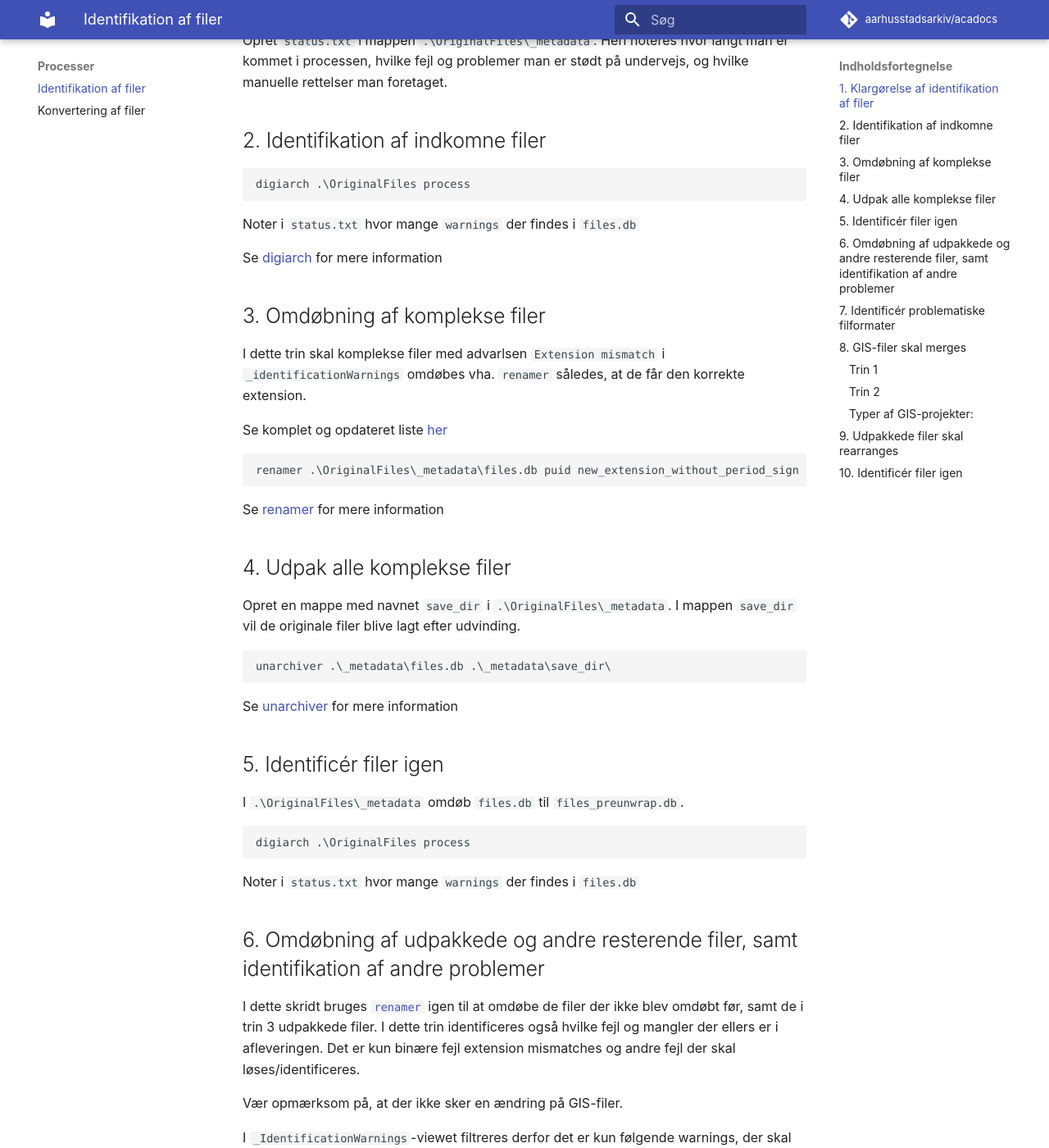
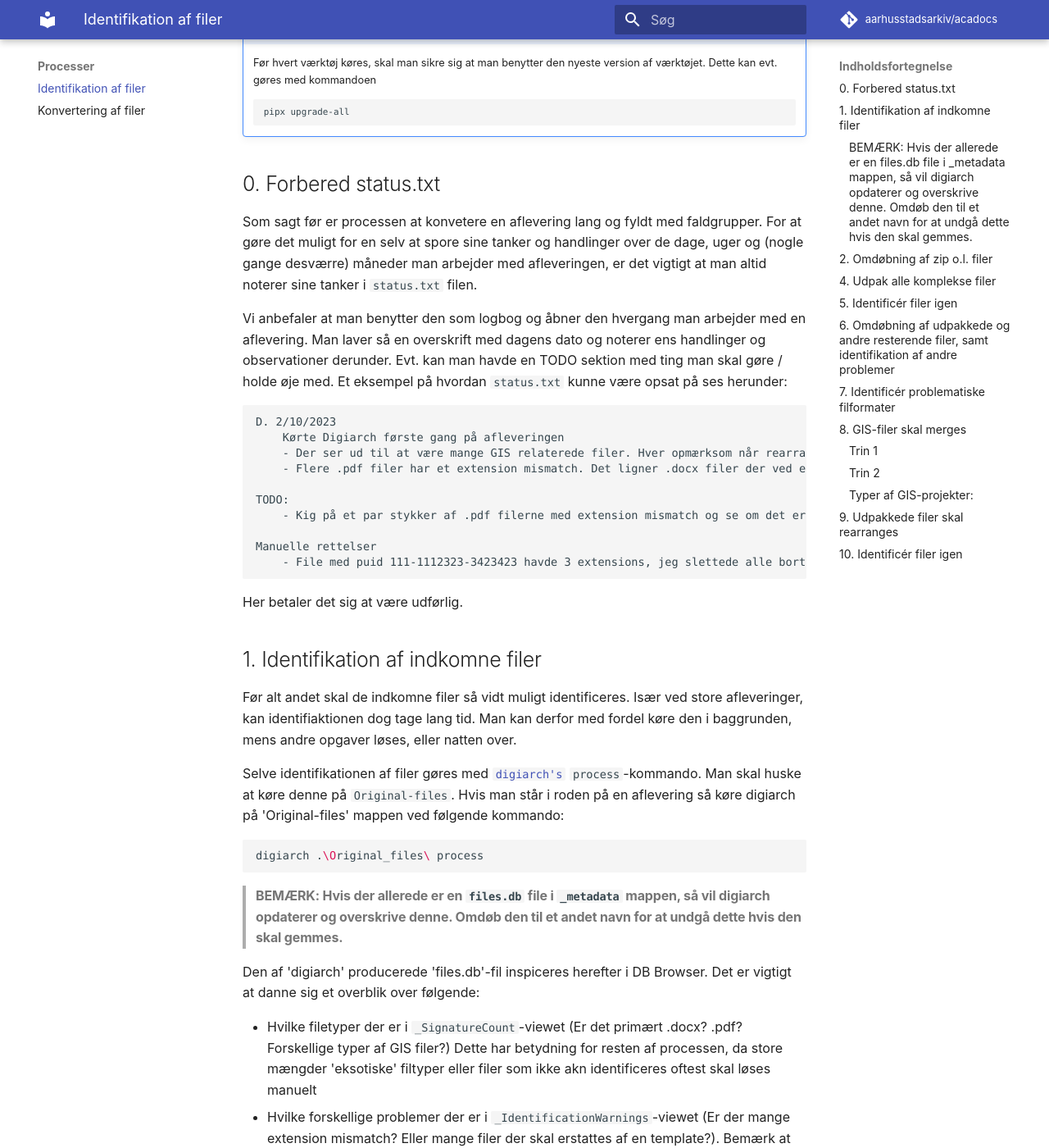
Before and after one commit to aarhusstadsarkiv/acadocs, an MkDocs documentation site: the page built from docs/processes/identify-files.md, in a window 1280 px wide and 1400 px high, scrolled down 509 px. Shown: the whole window at 82% size. Built offline with MkDocs 1.6.1 and Material for MkDocs 9.7.7, drawn with Linux system fonts in a browser that asks for light colours; comment, search, counter and statistics services are not loaded; some of the changed text lies outside the part shown.

Commit message:
138 punkt 2 omdøbning af komplekse filer skal ændres (#155)
* Har opdateret punkt 1 under idnetifiaktion af filer sådan det er merer klart og illustrere vores opdateret process

* Opdaterede sektion 2 af identifikation af filer

* Tiføjede beskrivelse af hvilke typer af .zip filer der normalt skal undgåes

---------

Co-authored-by: Magnus Lindholm <malini@aarhus.dk>

````diff
--- a/docs/processes/identify-files.md
+++ b/docs/processes/identify-files.md
@@ -1,37 +1,94 @@
 # Identifikation af filer
 Identifikation af indkomne filer fra myndigheder eller private parter er en kompleks proces, som involverer en del viden, værktøjer og procestrin.
+
+Ved processens begyndelse oprettes en `status.txt` i den relevante `_metadata`-mappe (eg. `AVID.AARS.78.1\OriginalFiles\_metadata`). I dette dokument noteres hvor langt man er kommet i processen, hvilke fejl og problemer man er stødt på undervejs, og hvilke manuelle rettelser man har foretaget.
 
 Hver gang et værktøj har kørt inspiceres nogle af de berørte filer manuelt i stifinderen, for at sikre sig at værktøjet har kørt succesfuldt.
 
 Detaljerede guides til installation og brug af de enkelte værktøjer findes [`her`](https://aarhusstadsarkiv.github.io/acadocs/tools/).
 
+!!! attention "Bemærk"
+    Før hvert værktøj køres, skal man sikre sig at man benytter den nyeste version af værktøjet. Dette kan evt. gøres med kommandoen
 
-## 1. Klargørelse af identifikation af filer
-Alle sti henvisningerne tager udgangspunkt fra `AVID.AARS.XX`, hvoraf `XX` er nummeret på afleveringen.
+    ```
+    pipx upgrade-all
+    ```
 
-Opret `status.txt` i mappen ` .\OriginalFiles\_metadata`. Heri noteres hvor langt man er kommet i processen, hvilke fejl og problemer man er stødt på undervejs, og hvilke manuelle rettelser man foretaget.
+## 0. Forbered status.txt
+Som sagt før er processen at konvetere en aflevering lang og fyldt med faldgrupper. For at gøre det muligt for en selv at spore sine tanker og handlinger over de dage, uger og (nogle gange desværre) måneder man arbejder med afleveringen, er det vigtigt at man altid noterer sine tanker i `status.txt` filen.
+
+Vi anbefaler at man benytter den som logbog og åbner den hvergang man arbejder med en aflevering. Man laver så en overskrift med dagens dato og noterer ens handlinger og observationer derunder. Evt. kan man havde en TODO sektion med ting man skal gøre / holde øje med. Et eksempel på hvordan `status.txt` kunne være opsat på ses herunder:
+
+    D. 2/10/2023
+        Kørte Digiarch første gang på afleveringen
+        - Der ser ud til at være mange GIS relaterede filer. Hver opmærksom når rearranger skal køres.
+        - Flere .pdf filer har et extension mismatch. Det ligner .docx filer der ved en fejl er gemt som .pdf ved første øjekast
+
+    TODO:
+        - Kig på et par stykker af .pdf filerne med extension mismatch og se om det er en kategorisk fejl
+
+    Manuelle rettelser
+        - File med puid 111-1112323-3423423 havde 3 extensions, jeg slettede alle bortset fra den første (.pdf) for at sikre den blev identificeret korrekt.
+
+Her betaler det sig at være udførlig.
+
+## 1. Identifikation af indkomne filer
+Før alt andet skal de indkomne filer så vidt muligt identificeres.
+Især ved store afleveringer, kan identifiaktionen dog tage lang tid. Man kan derfor med fordel køre den i baggrunden, mens andre opgaver løses, eller natten over.
+
+Selve identifikationen af filer gøres med [`digiarch's`](../tools/digiarch.md) `process`-kommando. Man skal huske at køre denne på `Original-files`. Hvis man står i roden på en aflevering så køre digiarch på 'Original-files' mappen ved følgende kommando:
+
+```bash
+digiarch .\Original_files\ process
+```
+
+> #### **BEMÆRK**: Hvis der allerede er en `files.db` file i `_metadata` mappen, så vil digiarch opdaterer og overskrive denne. Omdøb den til et andet navn for at undgå dette hvis den skal gemmes.
+
+Den af 'digiarch' producerede 'files.db'-fil inspiceres herefter i DB Browser. Det er vigtigt at danne sig et overblik over følgende:
+
+- Hvilke filetyper der er i `_SignatureCount`-viewet (Er det primært .docx? .pdf? Forskellige typer af GIS filer?) Dette har betydning for resten af processen, da store mængder 'eksotiske' filtyper eller filer som ikke akn identificeres oftest skal løses manuelt
+- Hvilke forskellige problemer der er i `_IdentificationWarnings`-viewet (Er der mange extension mismatch? Eller mange filer der skal erstattes af en template?). Bemærk at der ikke altid (dog for det meste) er nogle _IdentificationWarnings, men prøv alligevel at få et overblik over afleveringen.
+
+Man noterer sine tanker i `status.txt`.
 
 
-## 2. Identifikation af indkomne filer
-```
-digiarch .\OriginalFiles process
-```
+## 2. Omdøbning af zip o.l. filer
+Digiarch benytter [Siegfried](https://www.itforarchivists.com/siegfried/) til at identificere langt størstedelen af vores filer. Den bygger så selv på PRONOM databasen og andre lignende databaser over fil typer.
 
-Noter i `status.txt` hvor mange `warnings` der findes i `files.db`
+I sin identifikation af fil typer kan Siegfried godt være lidt pedantisk. Derfor sker det at den særligt identificerer filer i et zip-format forkert. Mange filer i zip-formater vil derfor havde en warning der siger `Extension_Mismatch`.
 
-Se [digiarch](../tools/digiarch.md) for mere information
+For at rette op på det skal man gøre følgende:
+
+1. Sørg for først for at `renamer` er installeret og opdateret
+2. Dernærst, kig på de filer som har et `Extension_Mismatch`. Hvis nogle af dem har et af de PUID'er som er markeret nede i tabellen, så skal deres extension erstattes af den pågældende extension i tabellen.
+
+    | PUID      | extension |
+    | --------- | --------- |
+    | fmt/411   | .rar      |
+    | fmt/484   | .7z       |
+    | fmt/613   | .rar      |
+    | x-fmt/263 | .zip      |
+    | x-fmt/264 | .rar      |
+    | x-fmt/265 | .tar      |
+    | x-fmt/266 | .gz       |
+    | x-fmt/430 | .msg      |
+    | aca-fmt/9 | .dat      |
+
+    Der vil også være tidspunkter hvor at Digiarch har markeret nogle filer som værende .zip filer, men hvor at de ikke skal bevares af os af forskellige grunde. Hvis man møder sådan en type fil, skal den markeres som ikke bevaringsværdi manuelt i 'action' feltet. De filtyper der typisk er tale om er:
+
+    | PUID      | extension |
+    | --------- | --------- |
+    | x-fmt/412 | .jar      |
 
 
-## 3. Omdøbning af komplekse filer
-I dette trin skal komplekse filer med advarlsen `Extension mismatch` i `_identificationWarnings` omdøbes vha. `renamer` således, at de får den korrekte extension.
+3. For at erstatte en specifik filtype angives den PUID og hvilken extension man øsnker at give alle filer med  `Extension_Mismatch` således:
+    ```Bash
+    renamer db_file_path puid new_extension_without_period_sign
+    ```
 
-Se komplet og opdateret liste [her](https://github.com/aarhusstadsarkiv/reference-files/blob/main/to_extract.json)
 
-```
-renamer .\OriginalFiles\_metadata\files.db puid new_extension_without_period_sign
-```
 
-Se [renamer](../tools/renamer.md) for mere information
+For mere deltajeret beskrivelse af brugen af [`renamer`](../tools/renamer.md), se trin 5.
 
 ## 4. Udpak alle komplekse filer
 Opret en mappe med navnet `save_dir` i `.\OriginalFiles\_metadata`. I mappen `save_dir` vil de originale filer blive lagt efter udvinding.
````
Also changed, not shown: docs/manuals/synology/ssh_access.md (+1 -1 lines).
